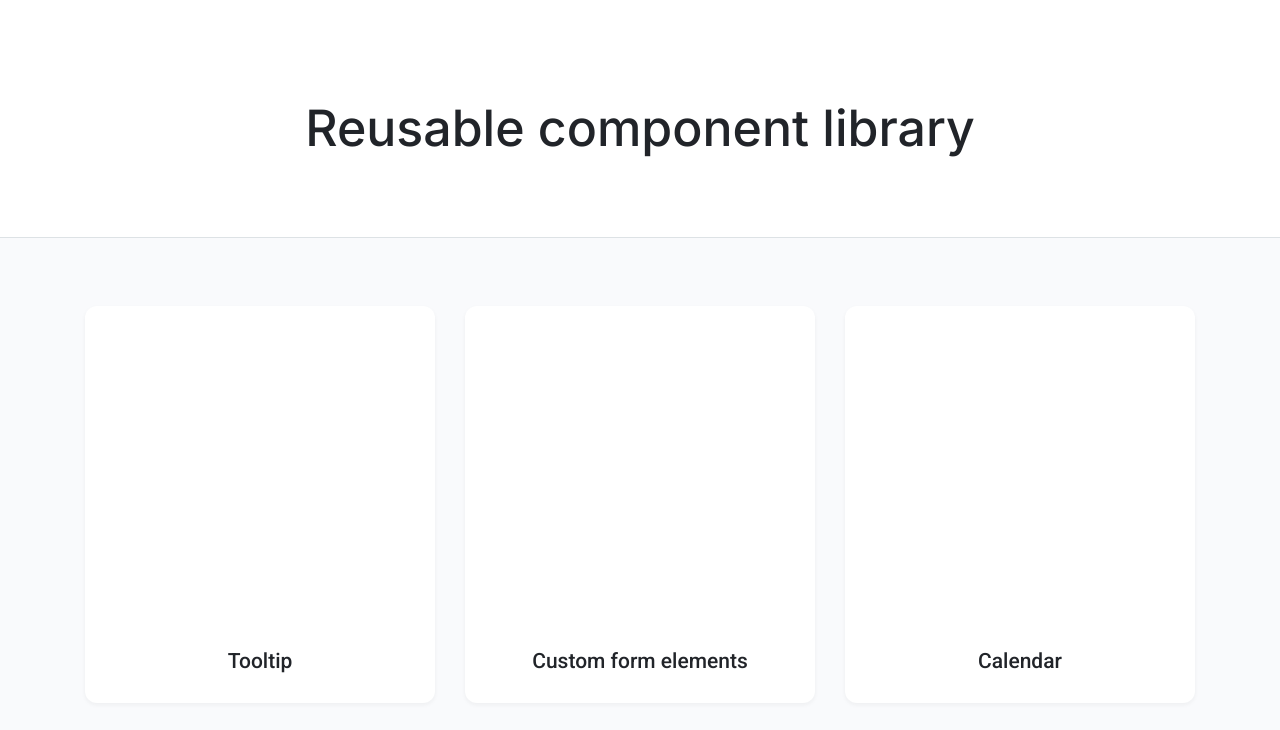
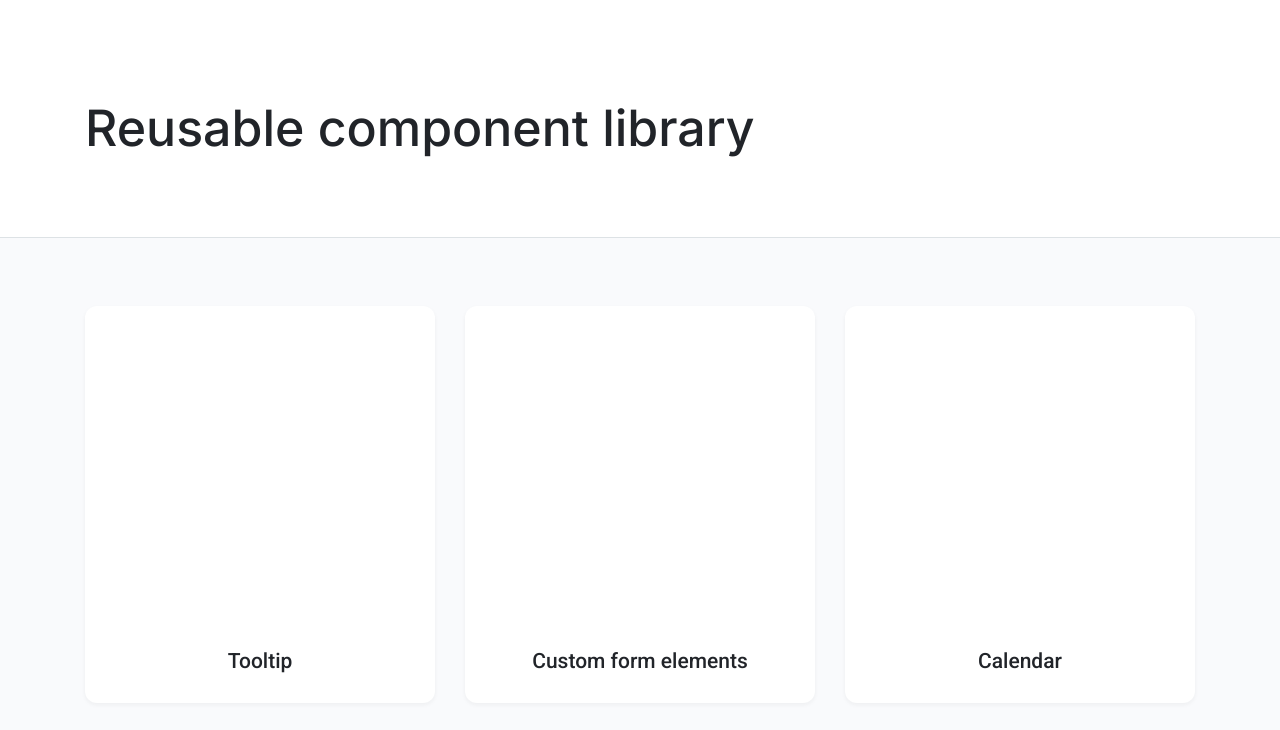
Before and after one commit to js-tasks-ru/htmlcss-20231222_fedor-dydykin, a website: page index.html in a window 1280 px wide. Shown: the top 730 px of the page. Drawn offline with Linux system fonts and the light colour scheme.

Commit message:
container: fixes

```diff
--- a/components/container.css
+++ b/components/container.css
@@ -1,7 +1,5 @@
 .container {
     max-width: 1110px;
     margin: 0 auto;
-    @media screen and (min-width: 1430px) {
-        width: 1110px;
-    }
+    width: 100%
 }
--- a/components/header.css
+++ b/components/header.css
@@ -6,7 +6,7 @@
 }
 
 .header__wrapper {
-    @media screen and (min-width: 1430px) {
+    @media screen and (min-width: 1127px) {
         display: flex;
         flex-direction: column;
         align-items: start;
@@ -25,7 +25,7 @@
     line-height: 64px; /* 128% */
     text-align: center;
 
-    @media screen and (min-width: 1430px) {
+    @media screen and (min-width: 1127px) {
         text-align: left;
     }
 }
```
